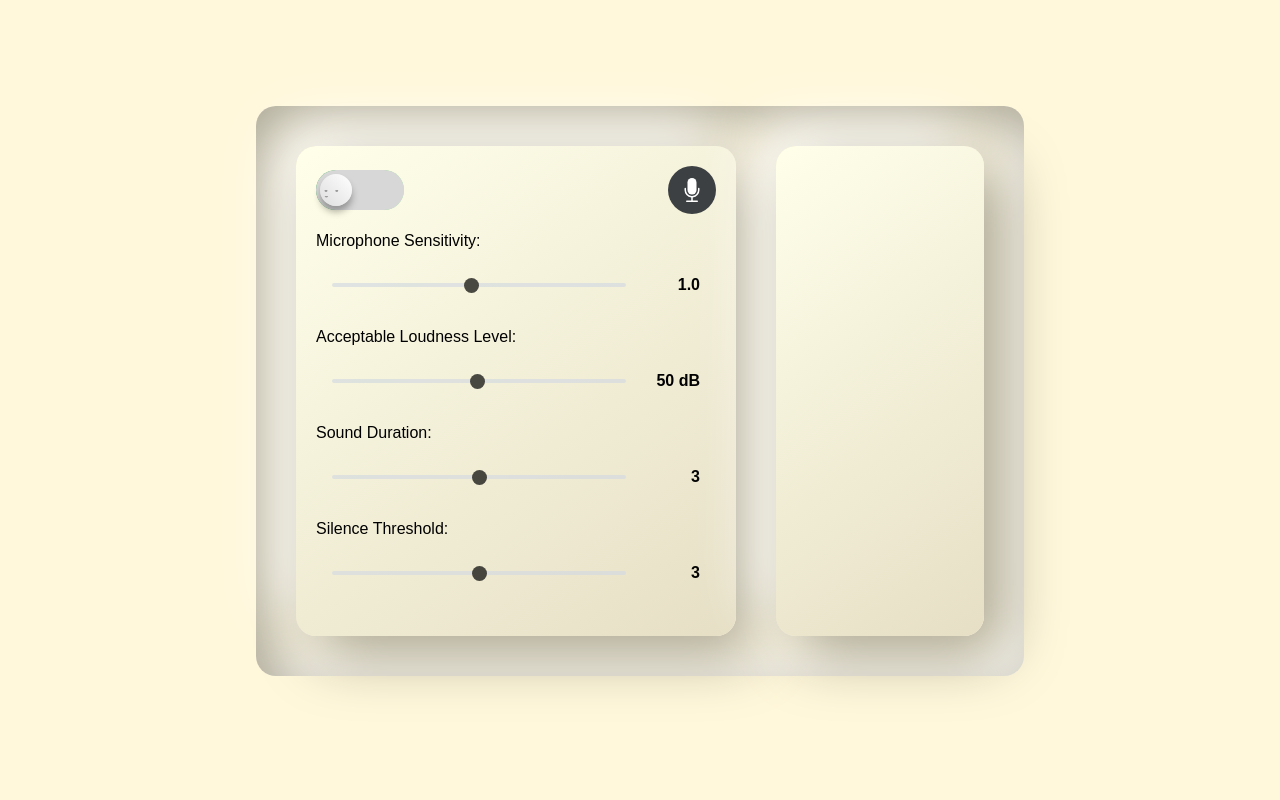
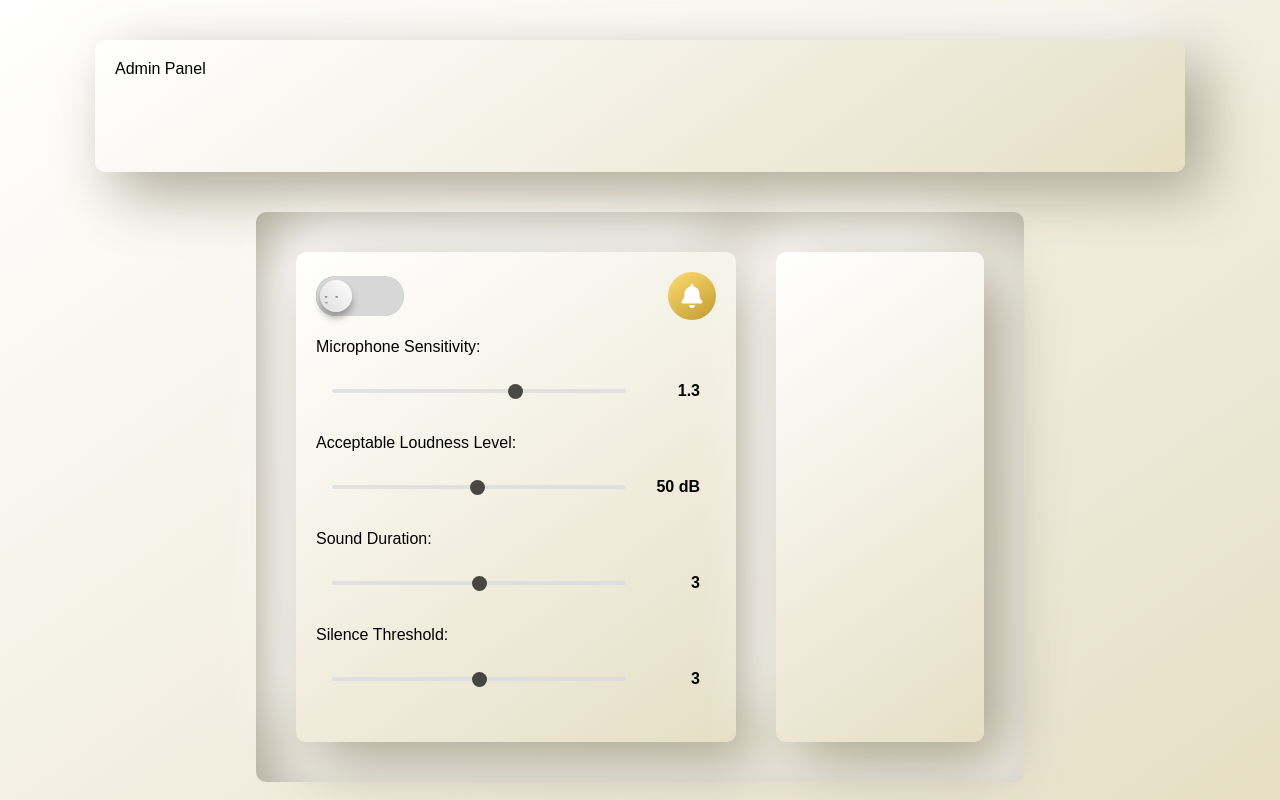
Before and after one commit to gyrroa/DeciBell, a Flask app: page / in a window 1280 px wide. Run offline with Flask 3, Linux system fonts and the light colour scheme.

Commit message:
final wifi

```diff
--- a/app.py
+++ b/app.py
@@ -7,7 +7,7 @@ import requests
 import math
 
 app = Flask(__name__)
-esp32Address = "192.168.1.5"
+esp32Address = "10.15.25.91"
 # Load the YAMNet model for general sound classification
 yamnet_model = hub.load('https://tfhub.dev/google/yamnet/1')
 
@@ -48,47 +48,45 @@ def ring():
             return jsonify({'status': 'success', 'message': 'Buzzer rang successfully!'})
         else:
             return jsonify({'status': 'fail', 'message': 'Failed to ring buzzer'}), 500
-    except Exception as e:
+    except requests.exceptions.RequestException as e:
         return jsonify({'status': 'error', 'message': str(e)}), 500
 
 @app.route('/classify_audio')
 def classify_audio():
-    sample_rate = 16000
-    record_duration = 1
+    try:
+        sample_rate = 16000
+        record_duration = 1
 
-    sensitivity = float(request.args.get('sensitivity', 1.0))
+        sensitivity = float(request.args.get('sensitivity', 1.0))
 
-    # Fetch audio data from ESP32
-    try:
+        # Fetch audio data from ESP32
         response = requests.get(f'http://{esp32Address}/audio_stream')
-        if response.status_code == 200:
-            audio_data = response.content
-        else:
-            return jsonify({'status': 'fail', 'message': 'Failed to get audio data from ESP32'}), 500
-    except Exception as e:
+        response.raise_for_status()  # Raise an exception for non-200 responses
+        audio_data = response.content
+
+        waveform = np.frombuffer(audio_data, dtype=np.int16) / np.iinfo(np.int16).max
+
+        # Adjust waveform based on sensitivity
+        waveform *= sensitivity
+
+        # Calculate RMS amplitude
+        rms_amplitude = calculate_rms(waveform)
+        # Calculate Decibel
+        decibel = calculate_db(rms_amplitude)
+        # Use YAMNet model to classify sound
+        scores, _, _ = yamnet_model(waveform)
+        top_class_index = scores.numpy().mean(axis=0).argmax()
+        inferred_class = class_names[top_class_index]
+
+        result = {
+            "class": inferred_class,
+            "rms": rms_amplitude,
+            "db": decibel,
+            "waveform": waveform.tolist()  # Convert waveform to list
+        }
+        return jsonify(result)
+    except (requests.exceptions.RequestException, ValueError) as e:
         return jsonify({'status': 'error', 'message': str(e)}), 500
-
-    waveform = np.frombuffer(audio_data, dtype=np.int16) / np.iinfo(np.int16).max
-
-    # Adjust waveform based on sensitivity
-    waveform *= sensitivity
-
-    # Calculate RMS amplitude
-    rms_amplitude = calculate_rms(waveform)
-    # Calculate Decibell
-    decibel = calculate_db(rms_amplitude)
-    # Use YAMNet model to classify sound
-    scores, _, _ = yamnet_model(waveform)
-    top_class_index = scores.numpy().mean(axis=0).argmax()
-    inferred_class = class_names[top_class_index]
-
-    result = {
-        "class": inferred_class,
-        "rms": rms_amplitude,
-        "db": decibel,
-        "waveform": waveform.tolist()  # Convert waveform to list
-    }
-    return jsonify(result)
 
 if __name__ == '__main__':
     app.run(debug=True, host='0.0.0.0')
--- a/templates/index.html
+++ b/templates/index.html
@@ -16,16 +16,25 @@
             align-items: center;
             justify-content: center;
             height: 100vh;
-            background-color: #fff8db;
+            background: linear-gradient(145deg, #fff, #e6dfc5);
         }
-
+        .admin-panel{
+            width: 1050px;
+            padding: 20px;
+            margin: 40px;
+            height: 100px;
+            border-radius: 10px;
+            background: linear-gradient(145deg, #fff, #e6dfc5);
+            box-shadow:  20px 20px 60px #aba693,
+                        -20px -20px 60px #ffffff;
+        }
         .settings{
             padding: 20px;
             margin: 40px;
             height: 450px;
             max-height: 450px;
-            border-radius: 20px;
-            background: linear-gradient(145deg, #ffffea, #e6dfc5);
+            border-radius: 10px;
+            background: linear-gradient(145deg, #fff, #e6dfc5);
             box-shadow:  20px 20px 60px #aba693,
                         -20px -20px 60px #ffffff;
         }
@@ -43,8 +52,8 @@
             height: 390px;
             max-height: 390px;
             overflow-y: auto;
-            border-radius: 20px;
-            background: linear-gradient(145deg, #ffffea, #e6dfc5);
+            border-radius: 10px;
+            background: linear-gradient(145deg, #fff, #e6dfc5);
             box-shadow:  20px 20px 60px #aba693,
                         -20px -20px 60px #ffffff;
         }
@@ -55,9 +64,8 @@
             width: 60vw;
             display: flex;
             flex-direction: row;
-            border-radius: 20px;
-            border-radius: 20px;
-            background: #fff8db;
+            border-radius: 10px;
+            background: linear-gradient(145deg, #fff, #e6dfc5);
             box-shadow: inset 20px 20px 60px #aba693,
                         inset -20px -20px 60px #ffffff;
         }
@@ -74,14 +82,14 @@
             display: flex;
             justify-content: center;
             align-items: center;
-            background-color: rgb(60,64,67);
+            background: linear-gradient(145deg, #ffdc73, #bf9b30);
             color: #fff;
             border-radius: 50%;
             cursor: pointer;
             transition: all .3s cubic-bezier(0.175, 0.885, 0.32, 1.275);
         }
 
-        .mic-on, .mic-off {
+        .mic-on{
             width: 100%;
             height: 100%;
             display: flex;
@@ -93,32 +101,24 @@
         .mic-on {
             z-index: 4;
         }
-
-        .mic-off {
-            position: absolute;
-            inset: 0;
-            z-index: 5;
-            opacity: 0;
+        .switch:hover {
+            background: linear-gradient(145deg, #ffcf40, #bf9b30);
         }
 
-        .switch:hover {
-            background-color: rgba(60,64,67, 0.8);
-        }
-
-        #test-microphone-checkbox {
+        #manual-ring-button {
             display: none;
         }
 
-        #test-microphone-checkbox:checked + .switch {
+        #manual-ring-button:checked + .switch {
             background: linear-gradient(90deg, #ff4d4d, #ff9999);
 
         }
 
-        #test-microphone-checkbox:checked + .switch .mic-off {
+        #manual-ring-button:checked + .switch .mic-off {
             opacity: 1;
         }
 
-        #test-microphone-checkbox:active + .switch {
+        #manual-ring-button:active + .switch {
             scale: 1.2;
         }
         /* start */
@@ -293,7 +293,7 @@
             background-color: #fff8d889;
             padding: 20px;
             border: none;
-            border-radius: 20px;
+            border-radius: 10px;
             box-shadow:  20px 20px 60px #aba693,
                         -20px -20px 60px #ffffff;
             z-index: 10000; /* Make sure it's on top of other elements */
@@ -454,6 +454,7 @@
 </head>
 <body>
     <div class="window">
+        <div class="admin-panel">Admin Panel</div>
         <div class="application">
             <div class="settings">
                 <div class="checkbox-wrapper">
@@ -461,13 +462,10 @@
                     <input id="start-stop-input" type="checkbox">
                     <label for="start-stop-input"></label>
                     </div>
-                    <input type="checkbox" id="test-microphone-checkbox">
-                    <label class="switch" for="test-microphone-checkbox">
+                    <input type="button" id="manual-ring-button">
+                    <label class="switch" for="manual-ring-button">
                         <div class="mic-on">
-                            <svg xmlns="http://www.w3.org/2000/svg" width="24" height="24" fill="currentColor" class="bi bi-mic-fill" viewBox="0 0 16 16"> <path d="M5 3a3 3 0 0 1 6 0v5a3 3 0 0 1-6 0V3z"></path> <path d="M3.5 6.5A.5.5 0 0 1 4 7v1a4 4 0 0 0 8 0V7a.5.5 0 0 1 1 0v1a5 5 0 0 1-4.5 4.975V15h3a.5.5 0 0 1 0 1h-7a.5.5 0 0 1 0-1h3v-2.025A5 5 0 0 1 3 8V7a.5.5 0 0 1 .5-.5z"></path> </svg>
-                        </div>
-                        <div class="mic-off">
-                            <svg xmlns="http://www.w3.org/2000/svg" width="24" height="24" fill="currentColor" class="bi bi-mic-mute-fill" viewBox="0 0 16 16"> <path d="M13 8c0 .564-.094 1.107-.266 1.613l-.814-.814A4.02 4.02 0 0 0 12 8V7a.5.5 0 0 1 1 0v1zm-5 4c.818 0 1.578-.245 2.212-.667l.718.719a4.973 4.973 0 0 1-2.43.923V15h3a.5.5 0 0 1 0 1h-7a.5.5 0 0 1 0-1h3v-2.025A5 5 0 0 1 3 8V7a.5.5 0 0 1 1 0v1a4 4 0 0 0 4 4zm3-9v4.879L5.158 2.037A3.001 3.001 0 0 1 11 3z"></path> <path d="M9.486 10.607 5 6.12V8a3 3 0 0 0 4.486 2.607zm-7.84-9.253 12 12 .708-.708-12-12-.708.708z"></path> </svg>
+                            <svg xmlns="http://www.w3.org/2000/svg" width="24" height="24" fill="currentColor" class="bi bi-mic-fill" viewBox="0 0 448 512"><!--!Font Awesome Free 6.5.2 by @fontawesome - https://fontawesome.com License - https://fontawesome.com/license/free Copyright 2024 Fonticons, Inc.--><path d="M224 0c-17.7 0-32 14.3-32 32V51.2C119 66 64 130.6 64 208v18.8c0 47-17.3 92.4-48.5 127.6l-7.4 8.3c-8.4 9.4-10.4 22.9-5.3 34.4S19.4 416 32 416H416c12.6 0 24-7.4 29.2-18.9s3.1-25-5.3-34.4l-7.4-8.3C401.3 319.2 384 273.9 384 226.8V208c0-77.4-55-142-128-156.8V32c0-17.7-14.3-32-32-32zm45.3 493.3c12-12 18.7-28.3 18.7-45.3H224 160c0 17 6.7 33.3 18.7 45.3s28.3 18.7 45.3 18.7s33.3-6.7 45.3-18.7z"/></svg>
                         </div>
                     </label>
                 </div>
@@ -475,8 +473,8 @@
                 <div class="sliders">
                     <label for="sensitivity-slider">Microphone Sensitivity:</label>
                     <div class = "slider-info">
-                        <input class="slider" type="range" id="sensitivity-slider" min="0.1" max="2.0" value="1.0" step="0.1">
-                        <span class="slider-value" id="sensitivity-value">1.0</span>
+                        <input class="slider" type="range" id="sensitivity-slider" min="0.1" max="2.0" value="1.3" step="0.1">
+                        <span class="slider-value" id="sensitivity-value">1.3</span>
                     </div>
                     <br>
                     <label for="threshold-slider">Acceptable Loudness Level:</label>
@@ -534,7 +532,7 @@
         const silenceThresholdSlider= document.getElementById('silence-threshold-slider');
         const silenceThresholdValue = document.getElementById('silence-threshold-value');
         const startStopInput = document.getElementById('start-stop-input');
-        const testMicrophoneCheckbox = document.getElementById('test-microphone-checkbox');
+        const manualRingButton = document.getElementById('manual-ring-button');
         const resultsList = document.getElementById('results');
         const buffer = document.getElementById('buffer');
         const loadingDialog = document.getElementById('loading-dialog');
@@ -562,7 +560,8 @@
         silenceThresholdSlider.addEventListener('input', updateSilenceThresholdDisplay)
 
         startStopInput.addEventListener('change', toggleProcessing);
-        testMicrophoneCheckbox.addEventListener('change', toggleMicrophoneTesting);
+
+        manualRingButton.addEventListener('click', toggleManualRing);
 
         function updateSensitivity(event) {
             sensitivity = parseFloat(event.target.value);
@@ -589,10 +588,6 @@
 
         function toggleProcessing() {
             if (startStopInput.checked) {
-                if (testMicrophoneCheckbox.checked) {
-                    testMicrophoneCheckbox.checked = false;
-                    stopTestingMicrophone();
-                }
                 disableSliders(true);
                 showLoadingDialog();
                 startProcessing();
@@ -688,74 +683,24 @@
                     }
                 }
                 resultsList.appendChild(li);
+                li.scrollIntoView({ behavior: 'smooth', block: 'end', inline: 'nearest' });
             } catch (error) {
                 console.error('Error fetching data:', error);
             }
         }
 
-        function toggleMicrophoneTesting() {
-            disableSliders(false);
-            if (testMicrophoneCheckbox.checked) {
-                clearInterval(intervalId);
-                if (audioContext) {
-                    audioContext.close();
+        function toggleManualRing() {
+            fetch('/ring', {
+                method: 'POST'
+            })
+            .then(response => {
+                if (!response.ok) {
+                    throw new Error('Failed to call ring endpoint: ' + response.status);
                 }
-                if (startStopInput.checked) {
-                    startStopInput.checked = false;
-                    stopProcessing();
-                }
-
-                audioContext = new (window.AudioContext || window.webkitAudioContext)();
-                gainNode = audioContext.createGain();
-                gainNode.gain.value = sensitivity;
-
-                navigator.mediaDevices.getUserMedia({ audio: true })
-                    .then(stream => {
-                        microphone = audioContext.createMediaStreamSource(stream);
-                        scriptProcessor = audioContext.createScriptProcessor(1024, 1, 1);
-
-                        microphone.connect(gainNode);
-                        gainNode.connect(scriptProcessor);
-                        scriptProcessor.connect(audioContext.destination);
-
-                        scriptProcessor.onaudioprocess = (event) => {
-                            const inputBuffer = event.inputBuffer;
-                            const outputBuffer = event.outputBuffer;
-
-                            for (let channel = 0; channel < inputBuffer.numberOfChannels; channel++) {
-                                const inputData = inputBuffer.getChannelData(channel);
-                                const outputData = outputBuffer.getChannelData(channel);
-
-                                let rms = 0;
-                                for (let sample = 0; sample < inputBuffer.length; sample++) {
-                                    outputData[sample] = inputData[sample];
-                                    rms += inputData[sample] ** 2;
-                                }
-                                rms = Math.sqrt(rms / inputBuffer.length);
-                                const db = 20 * Math.log10(rms);
-                            }
-                        };
-                    })
-                    .catch(error => console.error('Error accessing microphone:', error));
-            } else {
-                stopTestingMicrophone();
-            }
-        }
-
-        function stopTestingMicrophone() {
-            if (scriptProcessor) {
-                scriptProcessor.disconnect();
-            }
-            if (gainNode) {
-                gainNode.disconnect();
-            }
-            if (microphone) {
-                microphone.disconnect();
-            }
-            if (audioContext) {
-                audioContext.close();
-                audioContext = null;
-            }
+            })
+            .catch(error => {
+                console.error('Error calling ring endpoint:', error);
+            });
         }
     </script>
 </body>
```
